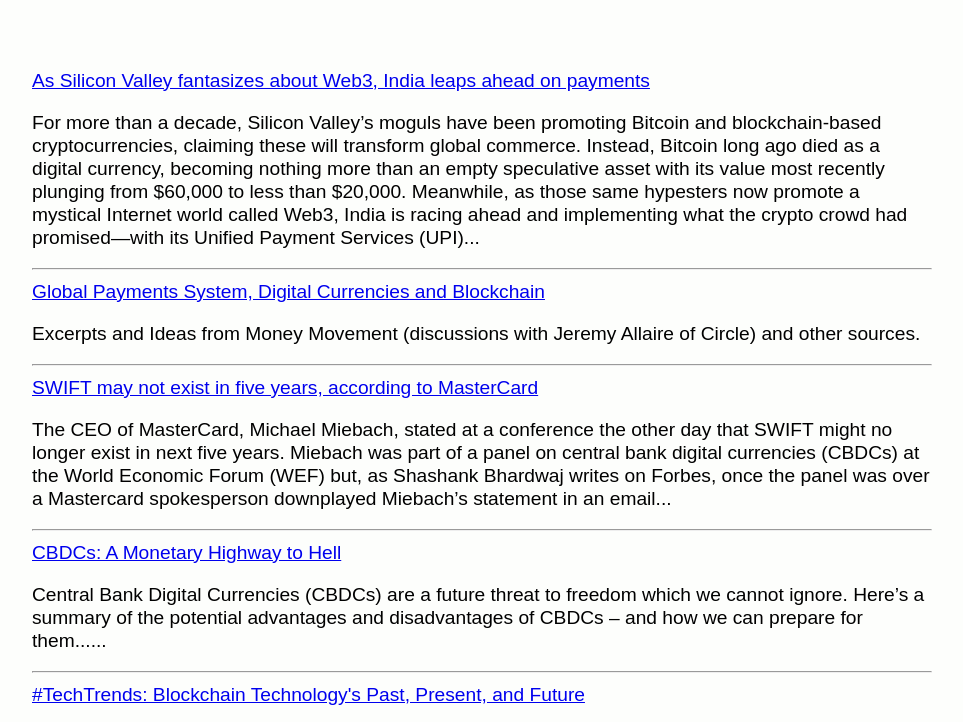
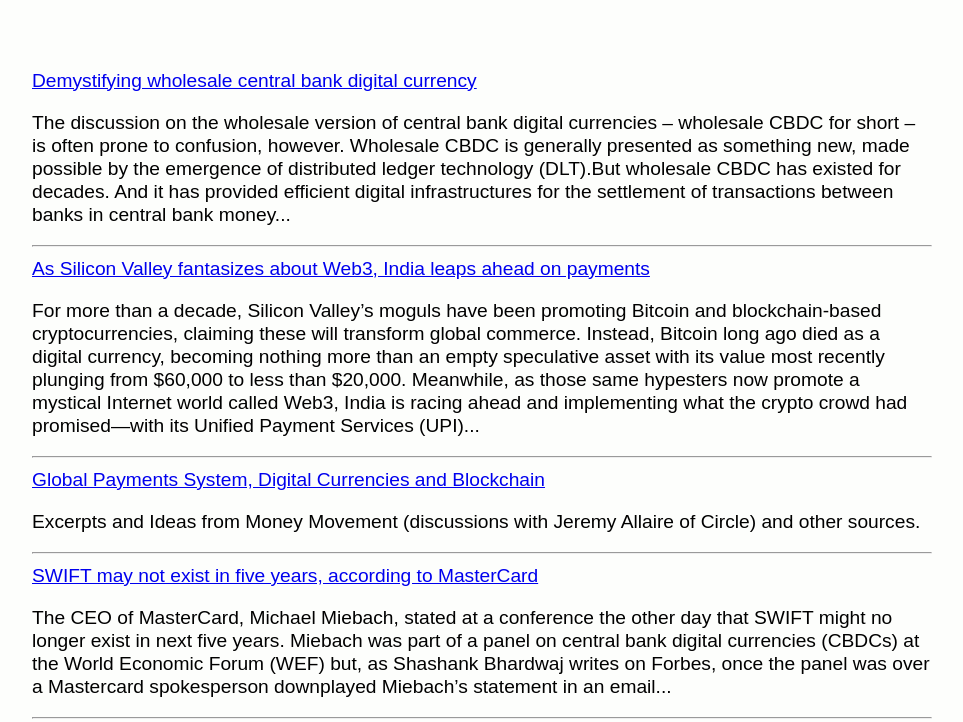
Before and after one commit to aborb/EnterpriseWeb3Resources, a plain HTML site: page index.html in a window 1280 px wide. Shown: the part 75-797 px from the top of the page, without its empty margins (158-1121 px from the left). Drawn offline with Linux system fonts and the light colour scheme.

Commit message:
Update index.html

```diff
--- a/index.html
+++ b/index.html
@@ -23,6 +23,12 @@
   <body>
     <h1>Enterprise Web3 News & Resources</h1>
     <br><br>
+
+     <a href="https://www.ecb.europa.eu/press/key/date/2022/html/ecb.sp220926~5f9b85685a.en.html">
+      Demystifying wholesale central bank digital currency</a><br>
+    <p> The discussion on the wholesale version of central bank digital currencies – wholesale CBDC for short – is often prone to confusion, however. Wholesale CBDC
+      is generally presented as something new, made possible by the emergence of distributed ledger technology (DLT).But wholesale CBDC has existed for decades. And
+      it has provided efficient digital infrastructures for the settlement of transactions between banks in central bank money...</p><hr>
 
     <a href="https://fortune.com/2022/06/30/blockchain-india-upi-payments-global-reach/">
       As Silicon Valley fantasizes about Web3, India leaps ahead on payments</a><br>
```
